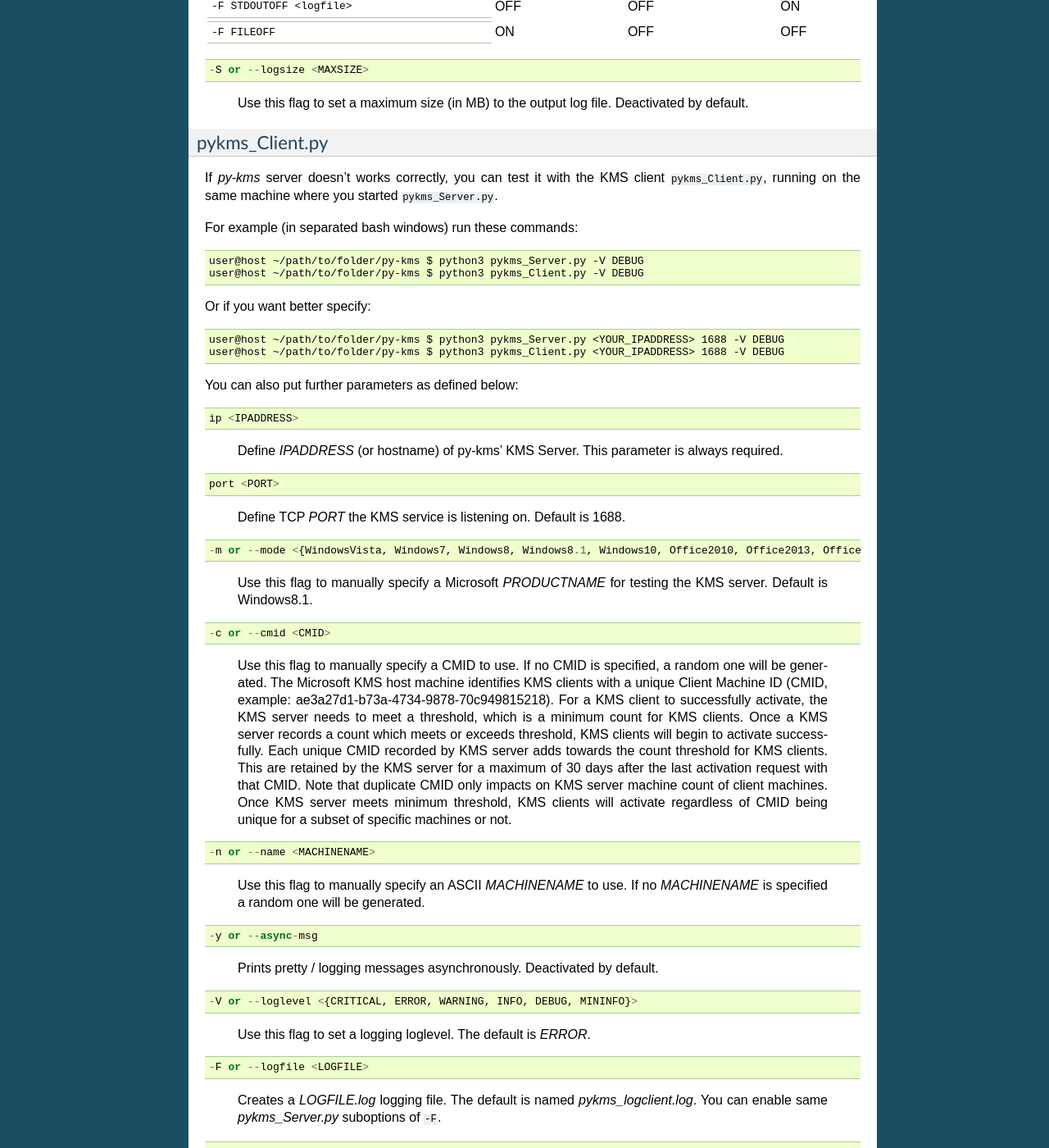
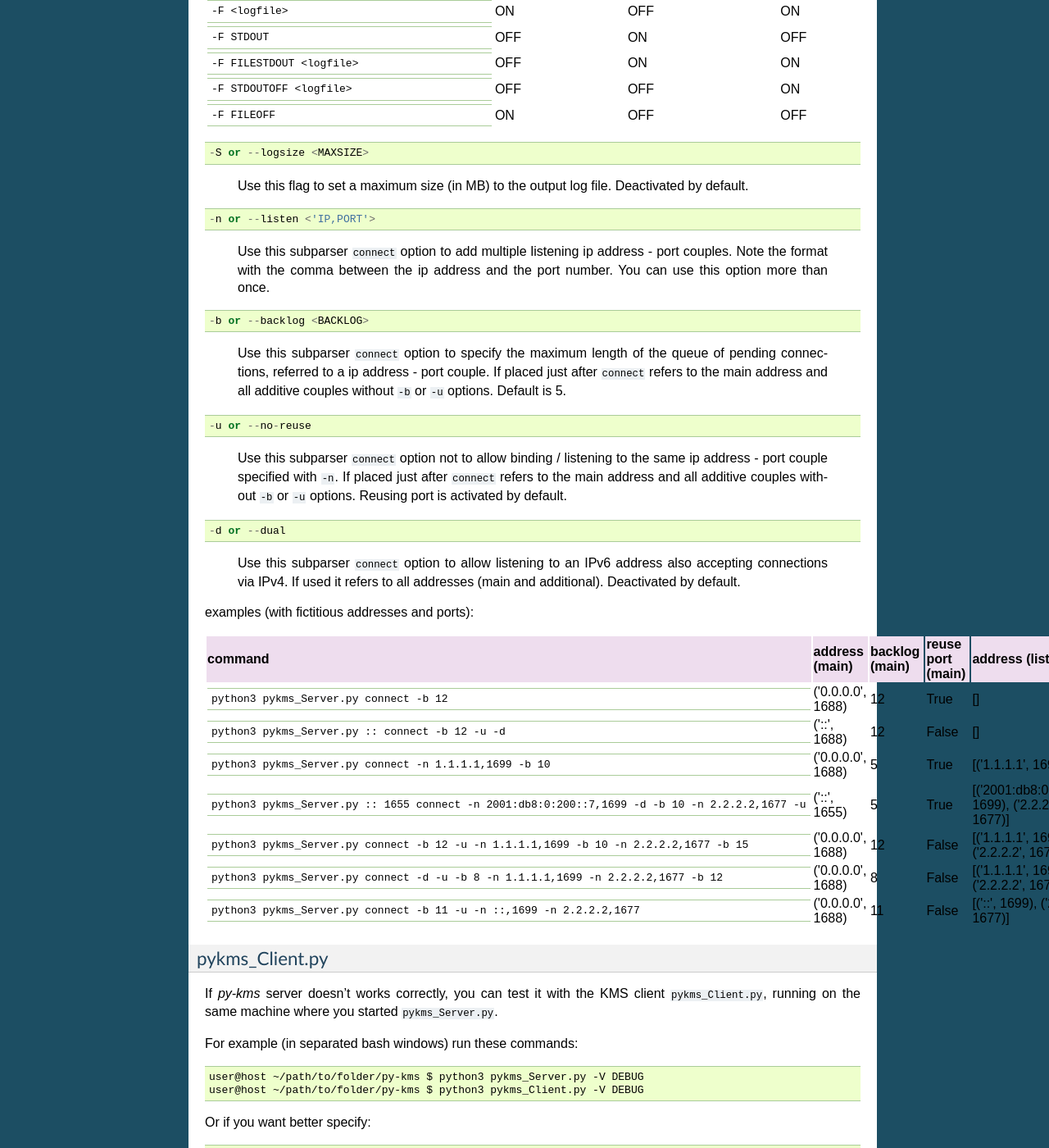
Before and after one commit to SystemRage/py-kms, a Sphinx documentation site: the page built from docs/Usage.md, in a window 1280 px wide and 1400 px high, scrolled down 2325 px. Shown: the whole window at 82% size. Built offline with Sphinx 7.4.7, drawn with Linux system fonts in a browser that asks for light colours; some of the changed text lies outside the part shown.

```diff
--- a/docs/Usage.md
+++ b/docs/Usage.md
@@ -53,13 +53,16 @@
     -r or --renewal-interval <RENEWALINTERVAL>
 > Instructs clients to renew activation every _RENEWALINTERVAL_ minutes. The default is 10080 minutes (7 days).
 
-    -s or --sqlite
+    -s or --sqlite [<SQLFILE>]
 > Use this option to store request information from unique clients in an SQLite database. Deactivated by default.
 If enabled the default database file is _pykms_database.db_. You can also provide a specific location.
 
-    -t0 or --timeout-idle <TIMEOUT>
+    -t0 or --timeout-idle <TIMEOUTIDLE>
 > Maximum inactivity time (in seconds) after which the connection with the client is closed.
 Default setting is serve forever (no timeout).
+
+    -t1 or --timeout-sndrcv <TIMEOUTSNDRCV>
+> Set the maximum time (in seconds) to wait for sending / receiving a request / response. Default is no timeout.
 
     -y or --async-msg
 > With high levels of logging (e.g hundreds of log statements), in a traditional synchronous log model,
@@ -137,6 +140,109 @@
     -S or --logsize <MAXSIZE>
 > Use this flag to set a maximum size (in MB) to the output log file. Deactivated by default.
 
+    -n or --listen <'IP,PORT'>
+> Use this subparser `connect` option to add multiple listening ip address - port couples. Note the format with the comma between the ip address and the port number. You can use this option more than once.
+
+    -b or --backlog <BACKLOG>
+> Use this subparser `connect` option to specify the maximum length of the queue of pending connections, referred to a ip address - port couple.
+If placed just after `connect` refers to the main address and all additive couples without `-b` or `-u` options. Default is 5.
+
+    -u or --no-reuse
+> Use this subparser `connect` option not to allow binding / listening to the same ip address - port couple specified with `-n`.
+If placed just after `connect` refers to the main address and all additive couples without `-b` or `-u` options. Reusing port is activated by default.
+
+    -d or --dual
+> Use this subparser `connect` option to allow listening to an IPv6 address also accepting connections via IPv4.
+If used it refers to all addresses (main and additional). Deactivated by default.
+
+examples (with fictitious addresses and ports):
+<table style="width: 100%;">
+    <thead>
+        <tr>
+            <th>command</th>
+            <th>address (main)</th>
+            <th>backlog (main)</th>
+            <th>reuse port (main)</th>
+            <th>address (listen)</th>
+            <th>backlog (listen)</th>
+            <th>reuse port (listen)</th>
+            <th>dualstack (main / listen)</th>
+        </tr>
+    </thead>
+    <tbody>
+        <tr>
+            <td><pre>python3 pykms_Server.py connect -b 12</pre></td>
+            <td>('0.0.0.0', 1688)</td>
+            <td>12</td>
+            <td>True</td>
+            <td>[]</td>
+            <td>[]</td>
+            <td>[]</td>
+            <td>False</td>
+        </tr>
+        <tr>
+            <td><pre>python3 pykms_Server.py :: connect -b 12 -u -d</pre></td>
+            <td>('::', 1688)</td>
+            <td>12</td>
+            <td>False</td>
+            <td>[]</td>
+            <td>[]</td>
+            <td>[]</td>
+            <td>True</td>
+        </tr>
+        <tr>
+            <td><pre>python3 pykms_Server.py connect -n 1.1.1.1,1699 -b 10</pre></td>
+            <td>('0.0.0.0', 1688)</td>
+            <td>5</td>
+            <td>True</td>
+            <td>[('1.1.1.1', 1699)]</td>
+            <td>[10]</td>
+            <td>[True]</td>
+            <td>False</td>
+        </tr>
+        <tr>
+            <td><pre>python3 pykms_Server.py :: 1655 connect -n 2001:db8:0:200::7,1699 -d -b 10 -n 2.2.2.2,1677 -u</pre></td>
+            <td>('::', 1655)</td>
+            <td>5</td>
+            <td>True</td>
+            <td>[('2001:db8:0:200::7', 1699), ('2.2.2.2', 1677)]</td>
+            <td>[10, 5]</td>
+            <td>[True, False]</td>
+            <td>True</td>
+        </tr>
+        <tr>
+            <td><pre>python3 pykms_Server.py connect -b 12 -u -n 1.1.1.1,1699 -b 10 -n 2.2.2.2,1677 -b 15</pre></td>
+            <td>('0.0.0.0', 1688)</td>
+            <td>12</td>
+            <td>False</td>
+            <td>[('1.1.1.1', 1699), ('2.2.2.2', 1677)]</td>
+            <td>[10, 15]</td>
+            <td>[True, True]</td>
+            <td>False</td>
+        </tr>
+        <tr>
+            <td><pre>python3 pykms_Server.py connect -d -u -b 8 -n 1.1.1.1,1699 -n 2.2.2.2,1677 -b 12</pre></td>
+            <td>('0.0.0.0', 1688)</td>
+            <td>8</td>
+            <td>False</td>
+            <td>[('1.1.1.1', 1699), ('2.2.2.2', 1677)]</td>
+            <td>[8, 12]</td>
+            <td>[False, True]</td>
+            <td>True</td>
+        </tr>
+        <tr>
+            <td><pre>python3 pykms_Server.py connect -b 11 -u -n ::,1699 -n 2.2.2.2,1677</pre></td>
+            <td>('0.0.0.0', 1688)</td>
+            <td>11</td>
+            <td>False</td>
+            <td>[('::', 1699), ('2.2.2.2', 1677)]</td>
+            <td>[11, 11]</td>
+            <td>[False, False]</td>
+            <td>False</td>
+        </tr>
+    </tbody>
+</table>
+
 ### pykms_Client.py
 If _py-kms_ server doesn't works correctly, you can test it with the KMS client `pykms_Client.py`, running on the same machine where you started `pykms_Server.py`.
 
@@ -175,6 +281,12 @@
 
     -n or --name <MACHINENAME>
 > Use this flag to manually specify an ASCII _MACHINENAME_ to use. If no _MACHINENAME_ is specified a random one will be generated.
+
+    -t0 or --timeout-idle <TIMEOUTIDLE>
+> Set the maximum time (in seconds) to wait for a connection attempt to KMS server to succeed. Default is no timeout.
+
+    -t1 or --timeout-sndrcv <TIMEOUTSNDRCV>
+> Set the maximum time (in seconds) to wait for sending / receiving a request / response. Default is no timeout.
 
     -y or --async-msg
 > Prints pretty / logging messages asynchronously. Deactivated by default.
```
Also changed, not shown: CHANGELOG.md (+6 -0 lines), 4 other files.
